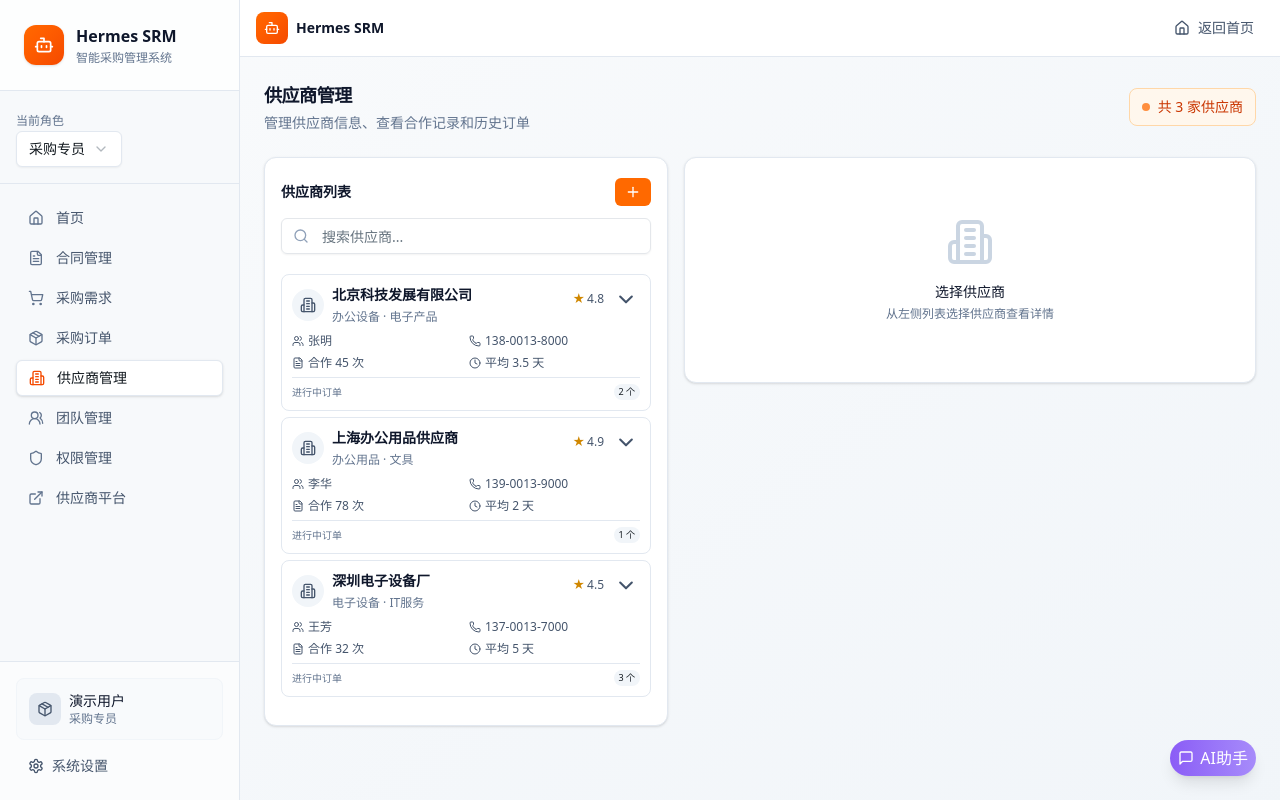
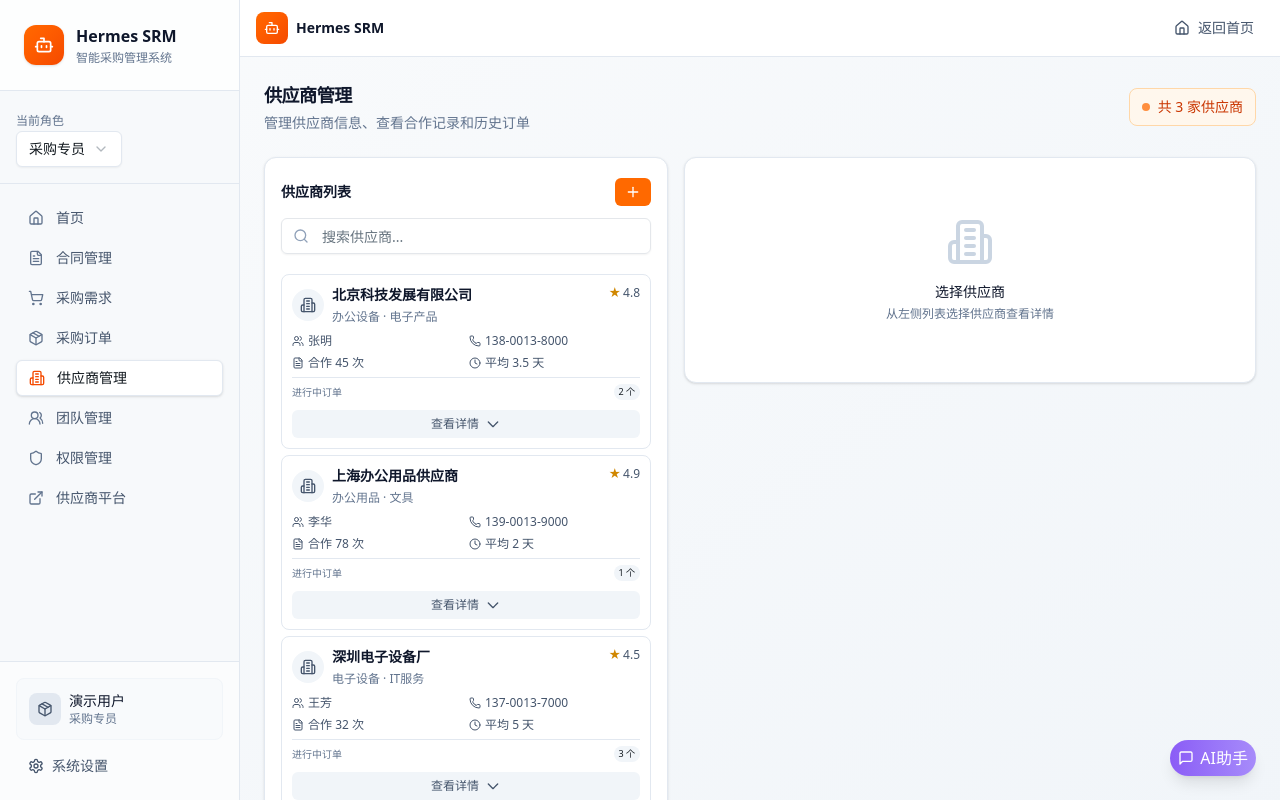
Before and after one commit to rogercwchenhk/leadcom-SRM, a Next.js app: page /supplier in a window 1280 px wide. Built offline with nearby package versions, Linux system fonts and the light colour scheme.

Commit message:
fix: 将供应商卡片展开按钮移到底部并增强可见性
Coze-Commit-Type: user
Coze-User-ID: 2943817032430572
Coze-Conversation-ID: 34959239114754

```diff
--- a/src/app/supplier/page.tsx
+++ b/src/app/supplier/page.tsx
@@ -773,30 +773,11 @@ export default function SupplierPage() {
                                 </p>
                               </div>
                             </div>
-                            <div className="flex items-center gap-2">
+                            <div className="flex items-center">
                               <div className="flex items-center">
                                 <span className="text-xs font-medium text-yellow-600">★</span>
                                 <span className="text-xs text-slate-600 ml-0.5">{supplier.rating}</span>
                               </div>
-                              {/* 展开/收起按钮 */}
-                              <button
-                                type="button"
-                                className="flex items-center justify-center h-7 w-7 rounded-md hover:bg-slate-200 transition-colors duration-200 focus:outline-none focus:ring-2 focus:ring-orange-500 focus:ring-offset-1"
-                                onClick={(e) => toggleSupplierExpand(supplier.id, e)}
-                                aria-label={expandedSuppliers.has(supplier.id) ? "收起详情" : "展开详情"}
-                              >
-                                <svg
-                                  className={`w-5 h-5 text-slate-600 transition-transform duration-200 ${
-                                    expandedSuppliers.has(supplier.id) ? 'rotate-180' : ''
-                                  }`}
-                                  fill="none"
-                                  viewBox="0 0 24 24"
-                                  stroke="currentColor"
-                                  strokeWidth={2.5}
-                                >
-                                  <path strokeLinecap="round" strokeLinejoin="round" d="M19 9l-7 7-7-7" />
-                                </svg>
-                              </button>
                             </div>
                           </div>
 
@@ -841,6 +822,35 @@ export default function SupplierPage() {
                               </div>
                             </div>
                           )}
+                        </div>
+
+                        {/* 展开/收起按钮区域 */}
+                        <div
+                          className="px-2.5 pb-2.5"
+                          onClick={(e) => e.stopPropagation()}
+                        >
+                          <button
+                            type="button"
+                            className={`w-full flex items-center justify-center gap-1.5 py-1.5 px-3 rounded-md text-xs font-medium transition-all duration-200 ${
+                              expandedSuppliers.has(supplier.id)
+                                ? 'bg-orange-100 text-orange-700 hover:bg-orange-200'
+                                : 'bg-slate-100 text-slate-600 hover:bg-slate-200'
+                            }`}
+                            onClick={(e) => toggleSupplierExpand(supplier.id, e)}
+                          >
+                            <span>{expandedSuppliers.has(supplier.id) ? '收起详情' : '查看详情'}</span>
+                            <svg
+                              className={`w-4 h-4 transition-transform duration-200 ${
+                                expandedSuppliers.has(supplier.id) ? 'rotate-180' : ''
+                              }`}
+                              fill="none"
+                              viewBox="0 0 24 24"
+                              stroke="currentColor"
+                              strokeWidth={2}
+                            >
+                              <path strokeLinecap="round" strokeLinejoin="round" d="M19 9l-7 7-7-7" />
+                            </svg>
+                          </button>
                         </div>
 
                         {/* 展开详情区域 */}
```
